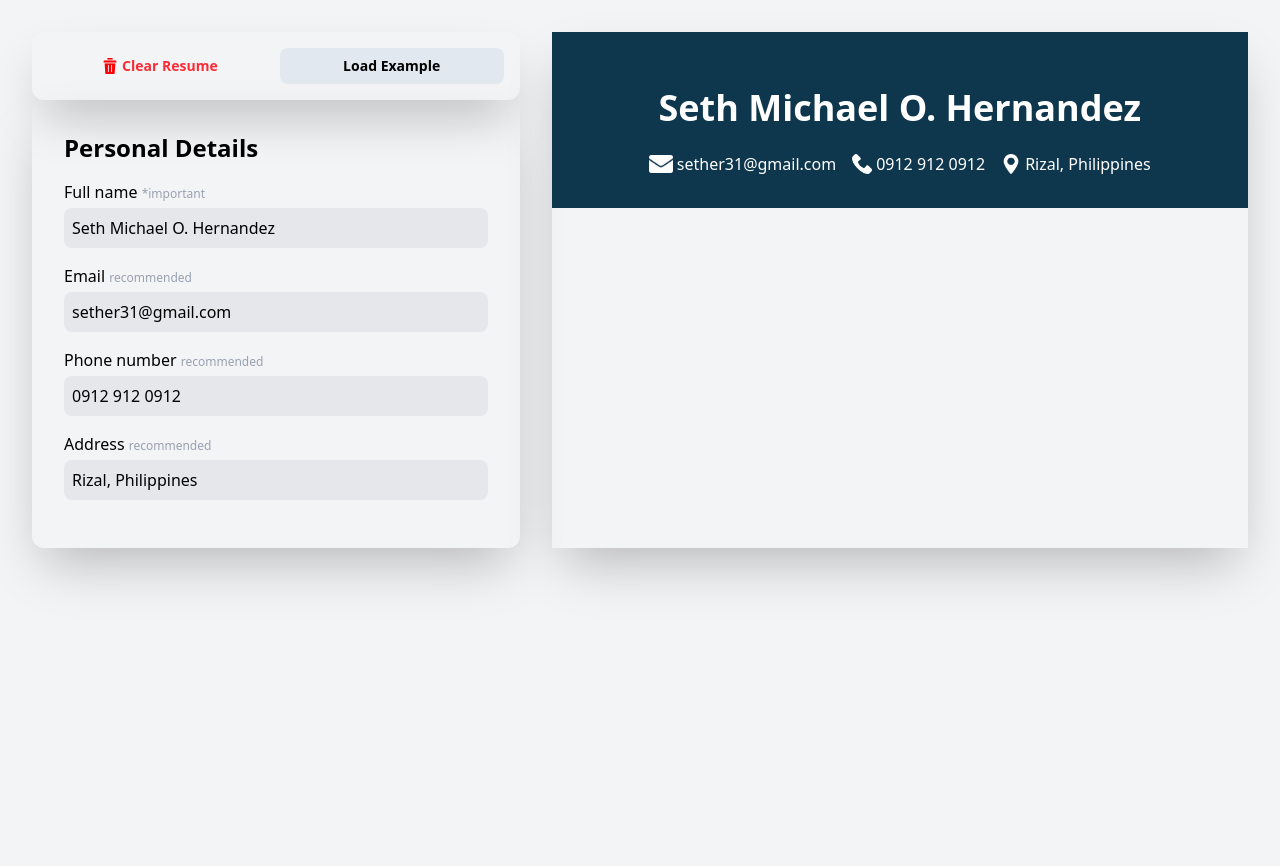
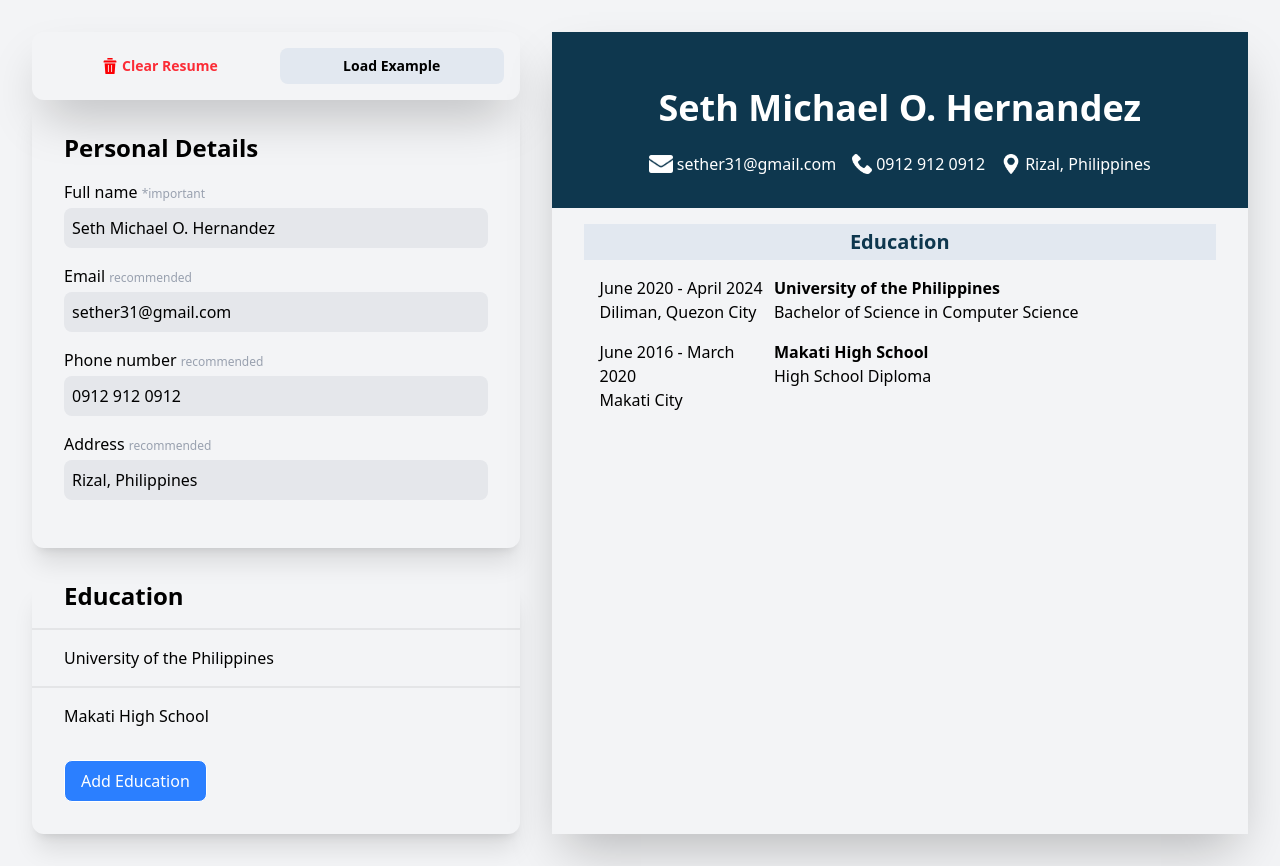
Before and after one commit to sether31/cv-builder, a React (Vite) app: page / in a window 1280 px wide. Both pictures are taken after a click on the button "Load Example". Before the commit the page ends 800 px from the top, so only its background shows below. Built offline with nearby package versions, Linux system fonts and the light colour scheme.

Commit message:
feat(education): Add education functionality and create btn component
- Create education functionality where user can add as much as he can in education to fill up.
- Create btn component

```diff
--- a/package.json
+++ b/package.json
@@ -13,7 +13,8 @@
     "@tailwindcss/vite": "^4.1.13",
     "react": "^19.1.1",
     "react-dom": "^19.1.1",
-    "tailwindcss": "^4.1.13"
+    "tailwindcss": "^4.1.13",
+    "uuid": "^13.0.0"
   },
   "devDependencies": {
     "@eslint/js": "^9.33.0",
--- a/src/App.jsx
+++ b/src/App.jsx
@@ -1,14 +1,17 @@
 import { useState } from "react"
+import { v4 as uuidv4 } from 'uuid';
 import Nav from "./components/personal-details/nav"
 import PersonalDetails from "./components/personal-details/personal"
 import CvPreview from "./components/cv-preview/cv-preview";
+import Education from "./components/education/education";
 
 function App() {
   const [data, setData] = useState({
     fullName: '',
     email: '',
     phoneNumber: '',
-    address: ''
+    address: '',
+    education: []
   });
 
   const handleChange = (e) => {
@@ -19,12 +22,54 @@ function App() {
     }))
   }
 
+  const addEducation = () => {
+    setData((prevData) => ({
+      ...prevData,
+      education: [...prevData.education, { id: uuidv4(), school: '', degree: '', startDate: '', endDate: '', location: ''}]
+    }));
+  };
+
+  const updateEducation = (e, id) => {
+    const { name, value } = e.target;
+
+    setData((prevData) => {
+      const updatedEducation = prevData.education.map((education) => {
+        if(education.id === id){
+          return {
+            ...education,
+            [name]: value
+          }
+        }
+        return education;
+      })
+
+      return {
+        ...prevData,
+        education: updatedEducation
+      };
+    });
+  };
+
+  const removeEducation = (removeId) => {
+    setData((prevData) => {
+      return ({
+        ...prevData,
+        education: prevData.education.filter((data) => data.id !== removeId)
+      })
+    })
+  }
+
+  // const deleteEducation = (e, index) => {
+
+  // }
+
   const clearData = () => {
     setData({
       fullName: '',
       email: '',
       phoneNumber: '',
-      address: ''
+      address: '',
+      education: []
     })
   }
 
@@ -33,7 +78,11 @@ function App() {
       fullName: 'Seth Michael O. Hernandez',
       email: 'sether31@gmail.com',
       phoneNumber: '0912 912 0912',
-      address: 'Rizal, Philippines'
+      address: 'Rizal, Philippines',
+      education: [
+        { id: uuidv4(), school: 'University of the Philippines', degree: 'Bachelor of Science in Computer Science', startDate: 'June 2020', endDate: 'April 2024', location: 'Diliman, Quezon City' },
+        { id: uuidv4(), school: 'Makati High School', degree: 'High School Diploma', startDate: 'June 2016', endDate: 'March 2020', location: 'Makati City' }
+      ]
     })
   }
 
@@ -42,9 +91,39 @@ function App() {
       <div>
         <Nav clearData={clearData} loadDummyData={loadDummyData} />
         <PersonalDetails data={data} handleChange={handleChange} />
+        <Education
+          data={data}
+          addEducation={addEducation}
+          updateEducation={updateEducation}
+          removeEducation={removeEducation}
+        />
       </div>
+
       <div className="shadow-2xl">
         <CvPreview data={data} />
+        {
+          data.education.length > 0 &&
+          <h1 className="bg-slate-200 text-[#0E374E] text-xl text-center p-1 font-bold mt-4 mx-8">
+            Education
+          </h1>
+        }
+
+        {data.education.map((edu, index) => (
+          <div key={index} className="mx-12">
+            <div>
+              <div className="grid grid-cols-[.4fr_1fr] gap-1 mt-4 text-md">
+                <div>
+                  <p>{edu.startDate} - {edu.endDate}</p>
+                  <p>{edu.location}</p>
+                </div>
+                <div>
+                  <p className="font-bold">{edu.school}</p>
+                  <p>{edu.degree}</p>
+                </div>
+              </div>
+            </div>
+          </div>
+        ))}
       </div>
     </section>
   )
--- a/src/components/cv-preview/cv-preview.jsx
+++ b/src/components/cv-preview/cv-preview.jsx
@@ -6,7 +6,7 @@ function CvPreview({data}) {
   return (
     <article>
 
-      <section className='bg-[#0E374E] py-8 text-white '>
+      <section className='bg-[#0E374E] py-8 text-white'>
         <h1 className='text-3xl md:text-4xl font-bold text-center my-4 sm:my-6'>{data.fullName}</h1>
 
         <div className='flex flex-col sm:flex-row gap-4 items-center justify-center'>
--- /dev/null
+++ b/src/components/education/education.jsx
@@ -0,0 +1,123 @@
+import { useState } from "react";
+import InputLabel from "../inputLabel";
+
+function Form({ education, updateEducation, removeEducation, setActiveId }) {
+  return (
+    <>
+      <form
+        className="px-8 border-y-[#E4E5E7] border-t-2 pt-4"
+        onSubmit={(e) => e.preventDefault()}
+      >
+        <InputLabel
+          handleChange={(e) => updateEducation(e, education.id)}
+          value={education.school}
+          info="*important"
+          text="School name"
+          type="text"
+          placeholder="Enter school"
+          name="school"
+          id={`school-${education.id}`}
+        />
+        <InputLabel
+          handleChange={(e) => updateEducation(e, education.id)}
+          value={education.degree}
+          info="recommended"
+          text="Degree"
+          type="text"
+          placeholder="Enter degree"
+          name="degree"
+          id={`degree-${education.id}`}
+        />
+        <InputLabel
+          handleChange={(e) => updateEducation(e, education.id)}
+          value={education.startDate}
+          info="*important"
+          text="Start date"
+          type="text"
+          placeholder="Enter start date (eg. June 2025)"
+          name="startDate"
+          id={`startDate-${education.id}`}
+        />
+        <InputLabel
+          handleChange={(e) => updateEducation(e, education.id)}
+          value={education.endDate}
+          info="*important"
+          text="End date"
+          type="text"
+          placeholder="Enter end date (eg. August 2025)"
+          name="endDate"
+          id={`endDate-${education.id}`}
+        />
+        <InputLabel
+          handleChange={(e) => updateEducation(e, education.id)}
+          value={education.location}
+          info="*important"
+          text="Location"
+          type="text"
+          placeholder="Enter location (eg. Manila, Philippines)"
+          name="location"
+          id={`location-${education.id}`}
+        />
+      </form>
+      <div className="flex justify-end gap-2 mx-8 mb-4">
+        <button
+          className="btn-red"
+          onClick={() => {
+            setActiveId(null)
+            removeEducation(education.id)
+          }}
+        >
+          Remove
+        </button>
+        <button
+          className="btn-blue"
+          type="button"
+          onClick={() => setActiveId(null)}
+        >
+          Save
+        </button>
+      </div>
+    </>
+  )
+}
+
+function Education({ data, addEducation, updateEducation, removeEducation }) {
+  const [activeId, setActiveId] = useState(null);
+  return (
+    <div className="mt-8 shadow-xl rounded-xl">
+      <h1 className="px-8 mb-4 text-2xl font-bold">Education</h1>
+
+      <section className="grid grid-cols-1">
+        {data.education.map((education) => (
+          <div key={education.id}>
+          {activeId === education.id ? (
+            <Form
+              education={education}
+              updateEducation={updateEducation}
+              removeEducation={removeEducation}
+              setActiveId={setActiveId}
+            />
+          ) : (
+            <div className="flex justify-between items-center border-t-2 border-[#E4E5E7] px-8 py-4">
+              <button
+                className="font-medium text-left text-md"
+                onClick={() => setActiveId(education.id)}
+              >
+                {education.school || 'No school name'}
+              </button>
+            </div>
+          )}</div>
+        ))}
+      </section>
+      <button
+        onClick={addEducation}
+        type="button"
+        className="mx-8 mt-4 mb-8 btn-blue"
+      >
+        Add Education
+      </button>
+    </div>
+  );
+}
+
+export default Education;
--- a/src/components/inputLabel.jsx
+++ b/src/components/inputLabel.jsx
@@ -3,19 +3,20 @@ function Label({text, htmlFor, info}) {
     <label className="font-medium text-md" htmlFor={htmlFor}>
       {text}
       {' '}
-      {info && <span className="text-gray-400 text-xs">{info}</span>}
+      {info && <span className="text-xs text-gray-400">{info}</span>}
     </label>
   )
 }
 
-function InputLabel({handleChange, value, info, text, id, ...rest}) {
+function InputLabel({handleChange, value, info, text, id, key, ...rest}) {
   return (
-    <div className="mb-4 grid gap-1">
+    <div className="grid gap-1 mb-4">
       <Label htmlFor={id} text={text} info={info} />
       <input
+        key={key}
         value={value}
         onChange={(e) => handleChange(e)}
-        className="bg-gray-200 p-2 rounded-lg w-full"
+        className="w-full p-2 bg-gray-200 rounded-lg"
         id={id}
         {...rest}
       />
--- a/src/components/personal-details/personal.jsx
+++ b/src/components/personal-details/personal.jsx
@@ -2,8 +2,8 @@ import InputLabel from "../inputLabel";
 
 function PersonalDetails({data, handleChange}) {
   return (
-    <div className="shadow-2xl rounded-xl p-8 ">
-      <h1 className="text-2xl font-bold mb-4">Personal Details</h1>
+    <div className="p-8 shadow-xl rounded-xl ">
+      <h1 className="mb-4 text-2xl font-bold">Personal Details</h1>
 
       <InputLabel
         handleChange={handleChange}
--- a/src/styles/main.css
+++ b/src/styles/main.css
@@ -1 +1,14 @@
 @import "tailwindcss";
+
+
+@layer{
+  .btn{
+    @apply px-4 py-2 border rounded-lg text-slate-500 border-slate-500;
+  }
+  .btn-red{
+    @apply px-4 py-2 text-white bg-red-500 border rounded-lg;
+  }
+  .btn-blue{
+    @apply px-4 py-2 text-white bg-blue-500 border rounded-lg;
+  }
+}
```
Also changed, not shown: 1 other file (tests, documents, lock files or other folders).
